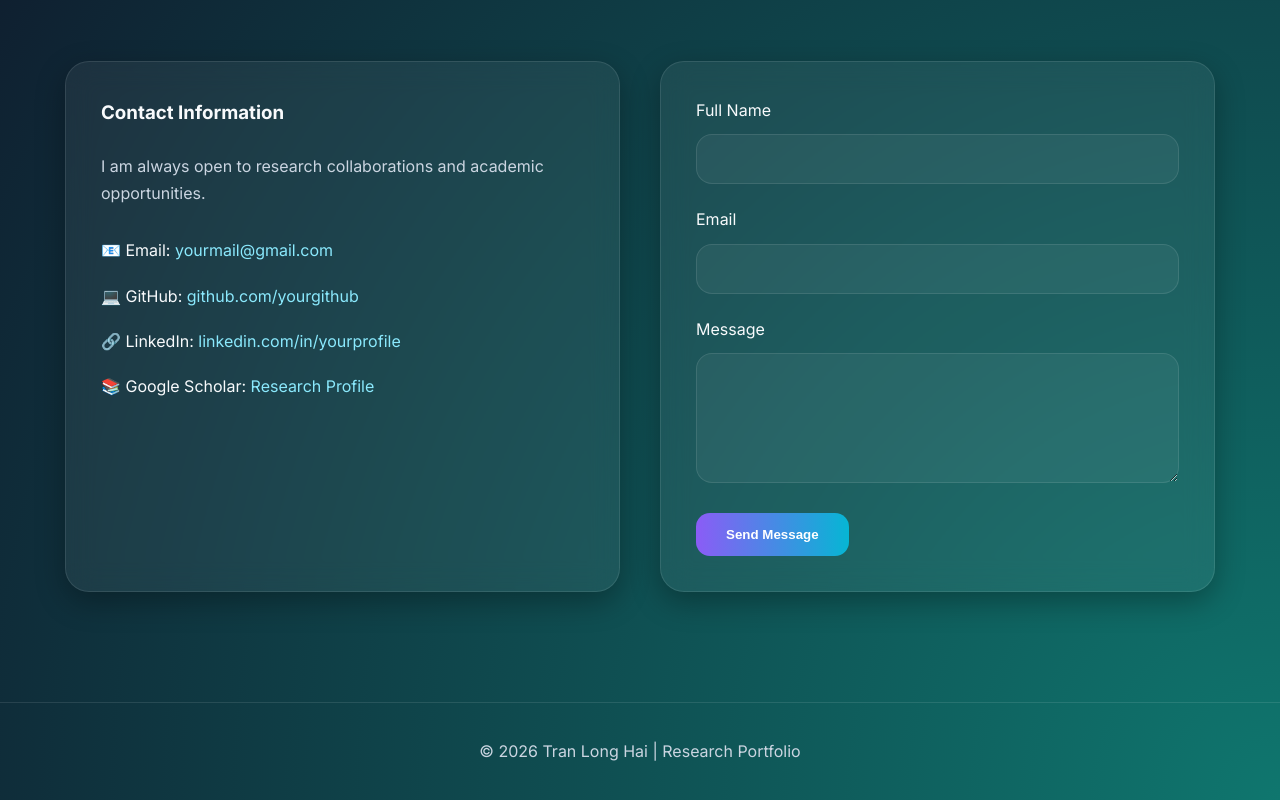
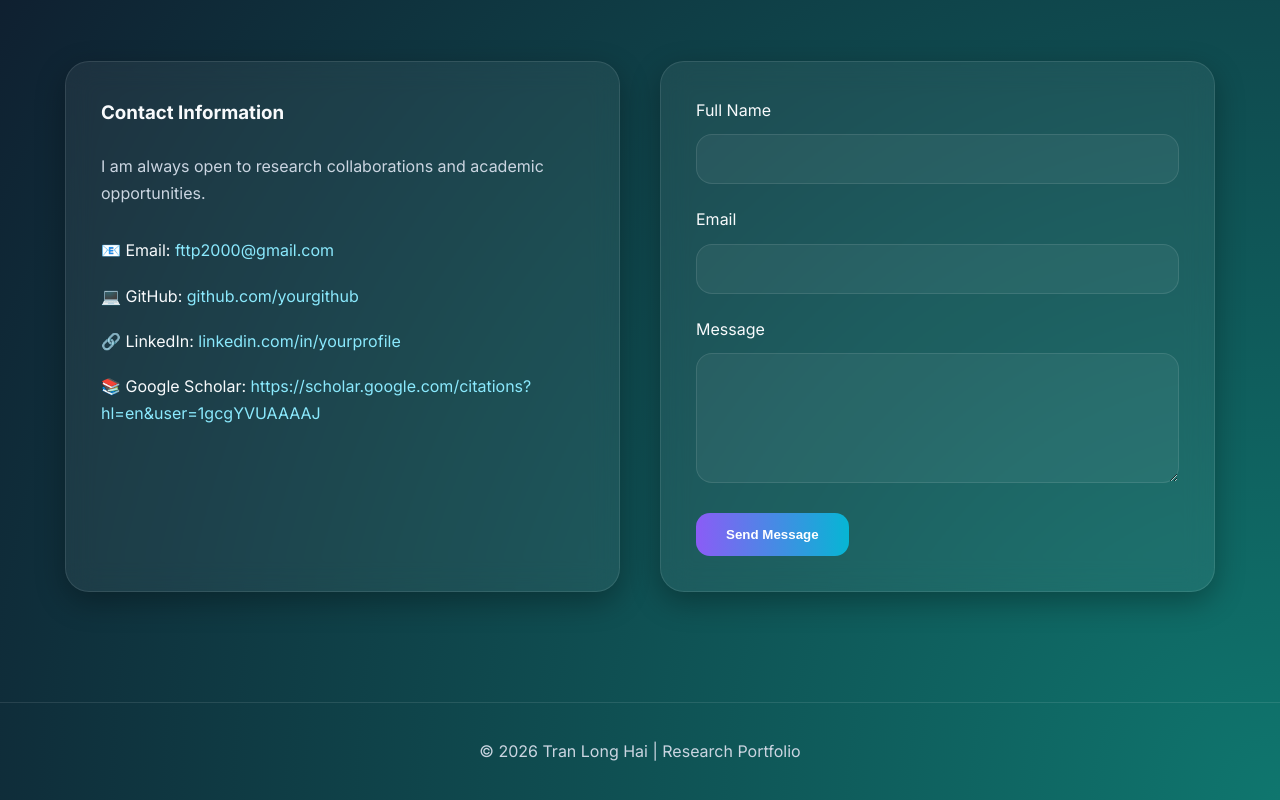
Before and after one commit to longhairtranas/my-portfolio, a plain HTML site: page index.html in a window 1280 px wide. Shown: the part 4591-5391 px from the top of the page. Drawn offline with Linux system fonts and the light colour scheme.

Commit message:
Update index.html

```diff
--- a/index.html
+++ b/index.html
@@ -1369,7 +1369,7 @@ I am always open to research collaborations and academic opportunities.
 <div class="contact__item">
 📧 Email:
 <a href="mailto:yourmail@gmail.com">
-yourmail@gmail.com
+fttp2000@gmail.com
 </a>
 </div>
 
@@ -1390,7 +1390,7 @@ linkedin.com/in/yourprofile
 <div class="contact__item">
 📚 Google Scholar:
 <a href="#">
-Research Profile
+https://scholar.google.com/citations?hl=en&user=1gcgYVUAAAAJ
 </a>
 </div>
 
```
